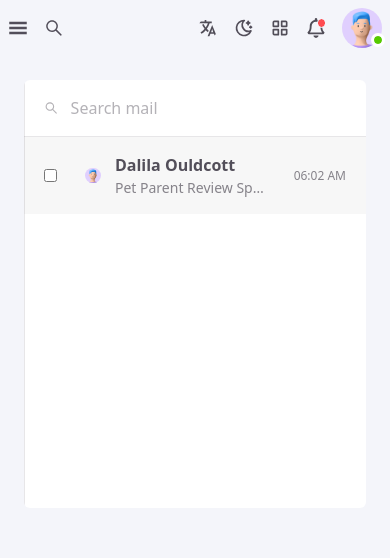
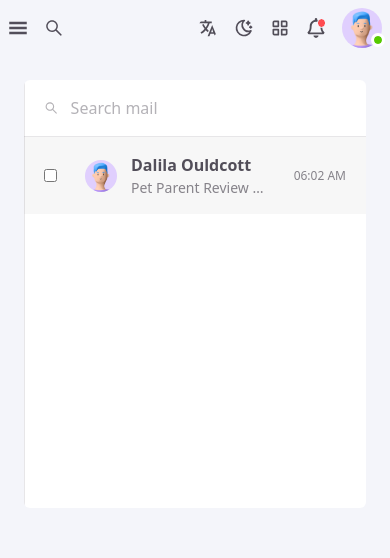
Before and after one commit to Ali503-7/Admin-Dashboard, a React (Vite) app: page /Email in a window 390 px wide. Shown: the top 558 px of the page. Built offline with nearby package versions, Linux system fonts and the light colour scheme.

Commit message:
one of the most annoyen errors has been fixed

```diff
--- a/src/Layout/EmailLayout.jsx
+++ b/src/Layout/EmailLayout.jsx
@@ -7,7 +7,7 @@ const EmailLayout = () => {
   const [aside, setAside] = useState(false)
 
   return (
-    <div className="bg-white rounded-md max-h-full w-full dark:bg-Dark-Other-Paper_Card flex overflow-hidden">
+    <div className="bg-white rounded-md w-full dark:bg-Dark-Other-Paper_Card flex overflow-hidden">
       <EmailAside aside={aside} />
 
       <Outlet />
--- a/src/components/Email/Emails.jsx
+++ b/src/components/Email/Emails.jsx
@@ -4,12 +4,11 @@ import { Link } from "react-router-dom";
 const Emails = ({ emails }) => {
   const EmilComponent = () => {
     return emails.map((email) => {
-      let DotColor = ""
+      let DotColor = "";
       if (email.type === "Personal") DotColor = "bg-Light-Main-Success";
       if (email.type === "Company") DotColor = "bg-Light-Main-Primary";
       if (email.type === "Important") DotColor = "bg-Light-Main-Warning";
       if (email.type === "Private") DotColor = "bg-Light-Main-Error";
-
 
       return (
         <Link
@@ -20,24 +19,24 @@ const Emails = ({ emails }) => {
             "bg-Light-Action-Hover dark:bg-Dark-Action-Hover"
           }`}
         >
-          <div>
+          <div className="w-fit">
             <input type="checkbox" name="" id="" />
           </div>
-          <div>
+          <div className="w-fit">
             <AiOutlineStar className="w-6 h-6 hidden sm:block" />
           </div>
-          <div>
+          <div className="w-fit">
             <img
               src={email.avatar}
               alt={email.name}
-              className="w-8 rounded-full"
+              className="w-8 h-8 rounded-full"
             />
           </div>
-          <div className="flex sm:flex-row flex-col w-full sm:gap-3 xl:items-center mr-auto overflow-hidden">
-            <p className="text-Light-Text-Primary dark:text-Dark-Text-Primary Body1 !font-semibold truncate block">
+          <div className="flex flex-col flex-1 w-px overflow-hidden">
+            <p className="text-Light-Text-Primary dark:text-Dark-Text-Primary Body1 !font-semibold truncate w-full">
               {email.name}
             </p>
-            <p className="Body2 truncate block ">{email.jobTitle}</p>
+            <p className="Body2 block truncate w-full">{email.jobTitle}</p>
           </div>
           <div className={`sm:w-2 sm:h-2 ${DotColor} rounded-full`}></div>
           <div className="Caption min-w-fit">{email.time}</div>
@@ -47,7 +46,7 @@ const Emails = ({ emails }) => {
   };
 
   return (
-    <div className="overflow-auto flex flex-col max-h-[442px]">
+    <div className="overflow-auto flex flex-col sm:max-h-[442px] wax-h-full">
       {EmilComponent()}
     </div>
   );
```
